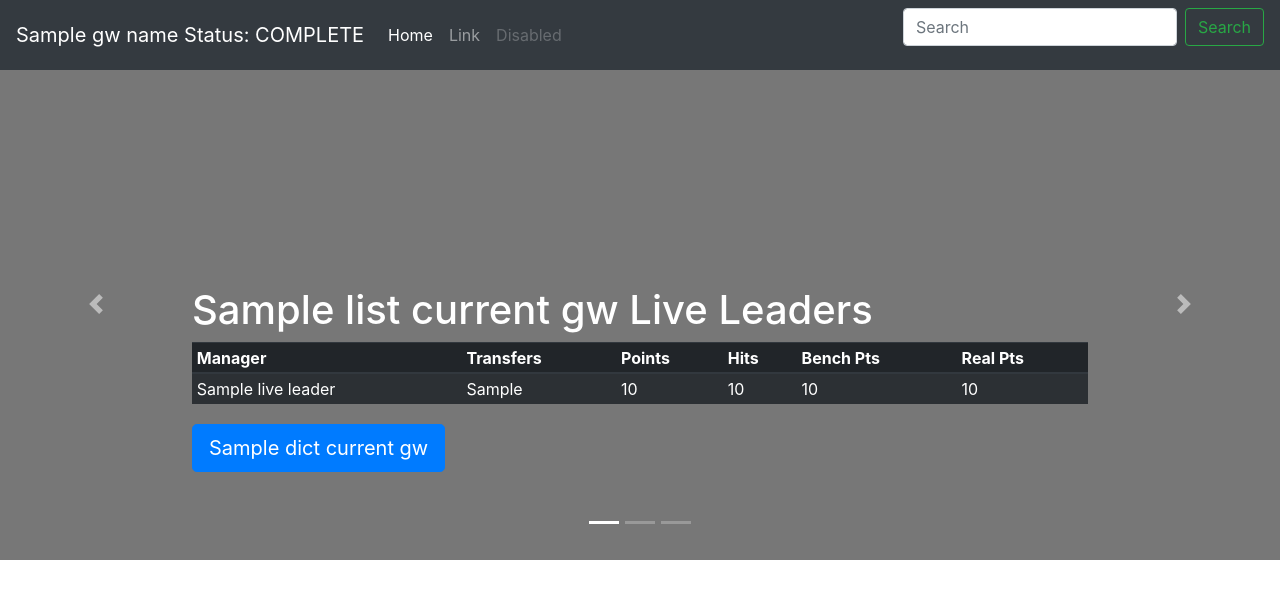
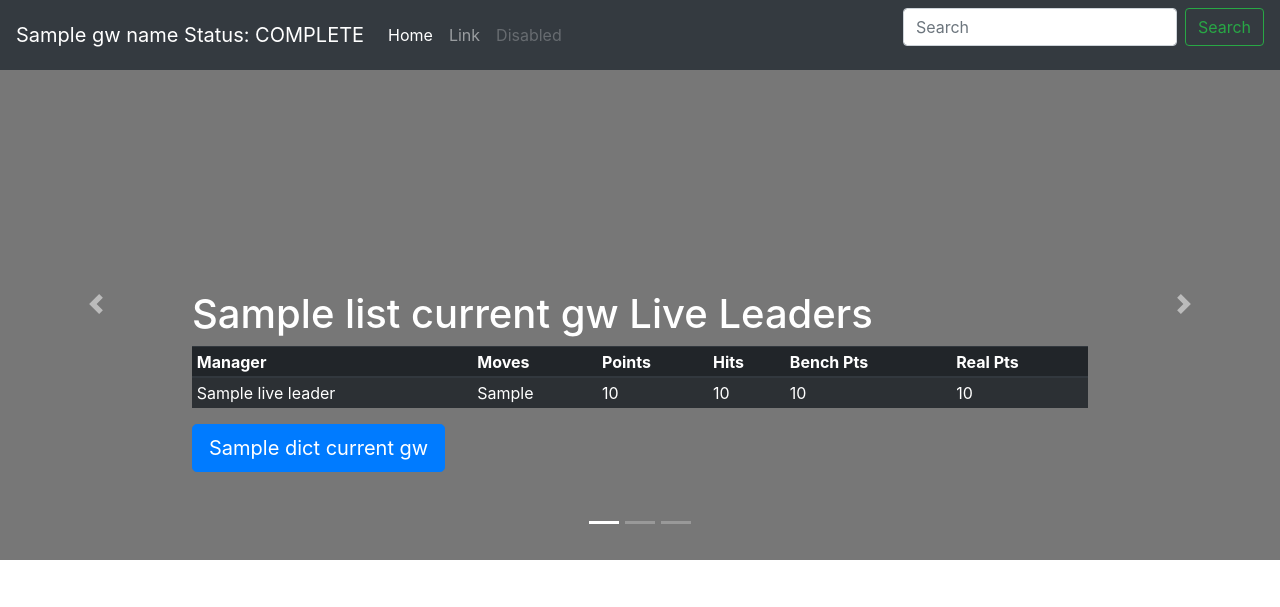
Before and after one commit to gringorichards/FFGringo, a Django app: template hello/templates/index.html in a window 1280 px wide. Shown: the top 607 px of the page. Run offline with Django 3.2, Linux system fonts and the light colour scheme; the template is opened without the code that fills it: most values are stand-ins (such as "Sample title", 1, 10 or a date in 2020); some libraries are stand-ins or nearby versions.

Commit message:
Update index.html

```diff
--- a/hello/templates/index.html
+++ b/hello/templates/index.html
@@ -73,13 +73,12 @@
             <div class="container">
               <div class="carousel-caption text-left">
                 <h1>{{list_current_gw.name}} Live Leaders</h1>
-                <p><table class="table-striped table-dark">
 
 <table class="table table-striped table-dark table-sm">
   <thead>
     <tr>
       <th scope="col">Manager</th>
-      <th scope="col">Transfers</th>
+      <th scope="col">Moves</th>
       <th scope="col">Points</th>
       <th scope="col">Hits</th>
       <th scope="col">Bench Pts</th>
```
